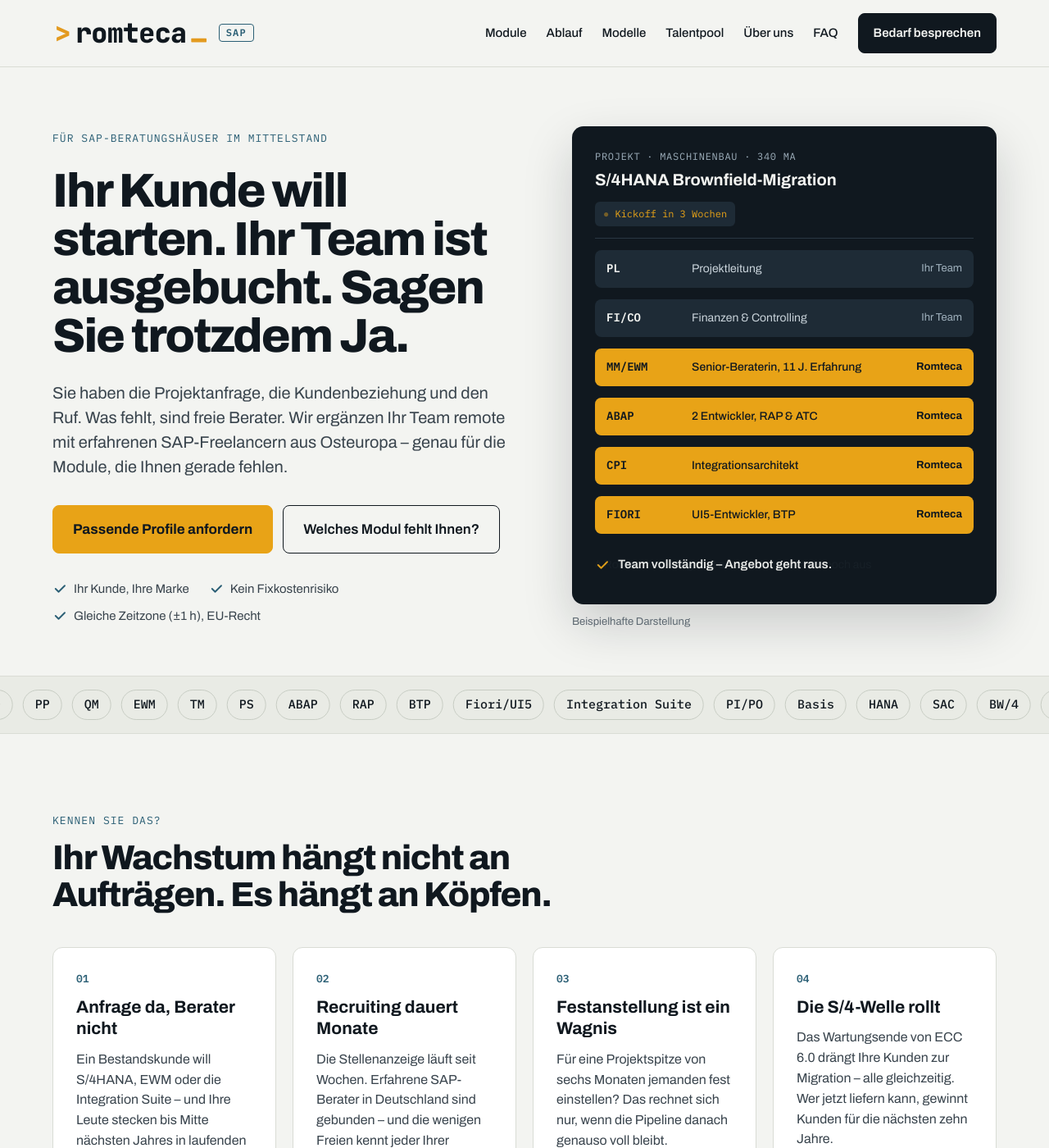
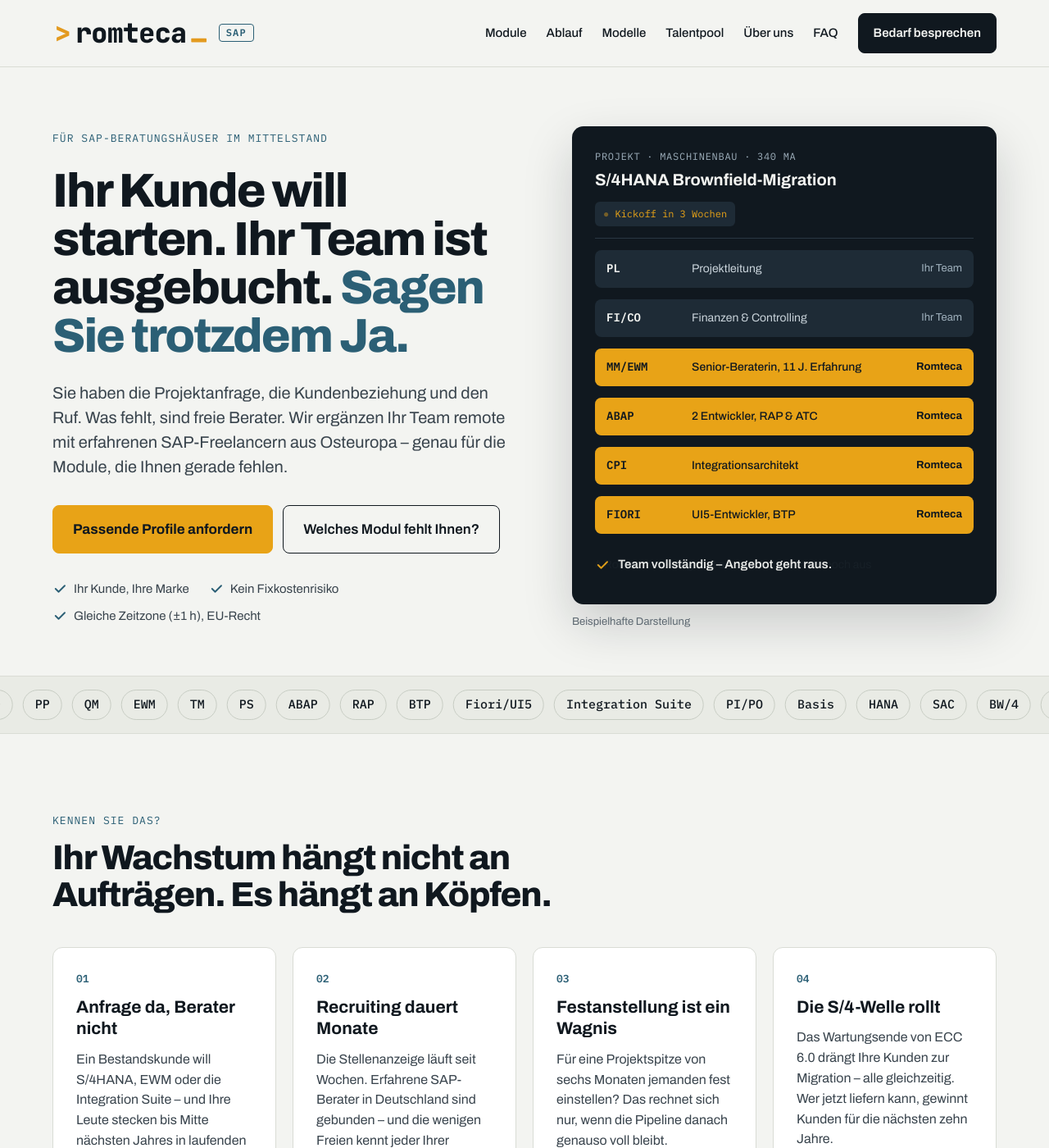
Before and after one commit to cristibalak/web, a Jekyll site: the page built from sap/index.html, in a window 1280 px wide and 1400 px high. Shown: the whole window at 82% size. Built offline with Jekyll 4.4.1, drawn with Linux system fonts in a browser that asks for light colours.

Commit message:
SAP page: accent colour on hero headline, round smaller founder photo
Co-Authored-By: Claude Opus 5.5 (1M context) <noreply@anthropic.com>
Claude-Session: https://claude.ai/code/session_01GdZsGbdx9pLT3wtPK8DxwR

```diff
--- a/assets/css/sap.css
+++ b/assets/css/sap.css
@@ -153,7 +153,7 @@ a:hover { color: var(--teal); }
 .map { display: flex; flex-wrap: wrap; gap: 56px; align-items: center; }
 .map > .copy { flex: 1 1 380px; min-width: 0; display: flex; flex-direction: column; gap: 18px; }
 .map .copy p:not(.eyebrow) { font-size: 18px; line-height: 1.6; color: var(--text); max-width: 52ch; }
-.map h2 em { font-style: normal; color: var(--teal); }
+.map h2 em, .hero h1 em { font-style: normal; color: var(--teal); }
 .map .copy .sbtn { align-self: flex-start; margin-top: 6px; }
 .map-fig { flex: 1 1 420px; min-width: 0; margin: 0; background: var(--white); border: 1px solid var(--line); border-radius: 14px; padding: clamp(10px, 2vw, 20px); }
 .map-fig img { display: block; width: 100%; height: auto; }
@@ -187,8 +187,8 @@ a:hover { color: var(--teal); }
 
 /* Founder */
 .about { display: flex; flex-wrap: wrap; gap: 56px; align-items: flex-start; }
-.about-who { flex: 0 1 280px; min-width: 0; display: flex; flex-direction: column; gap: 6px; }
-.portrait { width: 100%; max-width: 280px; aspect-ratio: 1; object-fit: cover; border-radius: 14px; display: block; margin-bottom: 14px; background: var(--band); }
+.about-who { flex: 0 1 220px; min-width: 0; display: flex; flex-direction: column; gap: 6px; }
+.portrait { width: 100%; max-width: 180px; height: auto; aspect-ratio: 1; object-fit: cover; border-radius: 50%; display: block; margin-bottom: 14px; background: var(--band); }
 .who-name { font-size: 20px; font-weight: 700; }
 .who-role { font-family: var(--mono); font-size: 13px; letter-spacing: .06em; text-transform: uppercase; color: var(--faint); }
 .about-copy { flex: 1 1 420px; min-width: 0; display: flex; flex-direction: column; gap: 18px; }
--- a/sap/index.html
+++ b/sap/index.html
@@ -10,7 +10,7 @@ description: SAP-Freelancer und Teams aus Osteuropa, remote für Ihr Beratungsha
   <section class="swrap hero" id="top">
     <div class="hero-copy">
       <p class="eyebrow">Für SAP-Beratungshäuser im Mittelstand</p>
-      <h1>Ihr Kunde will starten. Ihr Team ist ausgebucht. Sagen Sie trotzdem Ja.</h1>
+      <h1>Ihr Kunde will starten. Ihr Team ist ausgebucht. <em>Sagen Sie trotzdem Ja.</em></h1>
       <p class="lede">Sie haben die Projektanfrage, die Kundenbeziehung und den Ruf. Was fehlt, sind freie Berater. Wir ergänzen Ihr Team remote mit erfahrenen SAP-Freelancern aus Osteuropa – genau für die Module, die Ihnen gerade fehlen.</p>
       <div class="cta">
         <a class="sbtn" href="#kontakt">Passende Profile anfordern</a>
```
